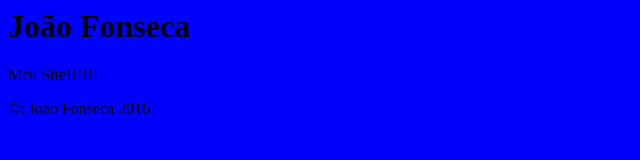
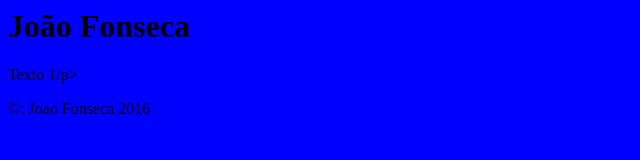
Before and after one commit to juliobovo/curso-git, a plain HTML site: page index.html in a window 1280 px wide. Shown: the full height of the page, 0-640 px from the left. Drawn offline with Linux system fonts and the light colour scheme.

Commit message:
Novo conteudo do site

```diff
--- a/estilo.css
+++ b/estilo.css
@@ -1,4 +1,5 @@
 body{
 	background: blue;
 	width: 100%;
+
 }
--- a/index.html
+++ b/index.html
@@ -6,7 +6,7 @@
 	<body>
 		<h1> João Fonseca</h1>
 		<div>
-		<p> Meu Site!!!!!! </p>
+		<p> Texto 1/p>
 		</div>
 		<footer>
 		 &copy: Joao Fonseca 2016
```
